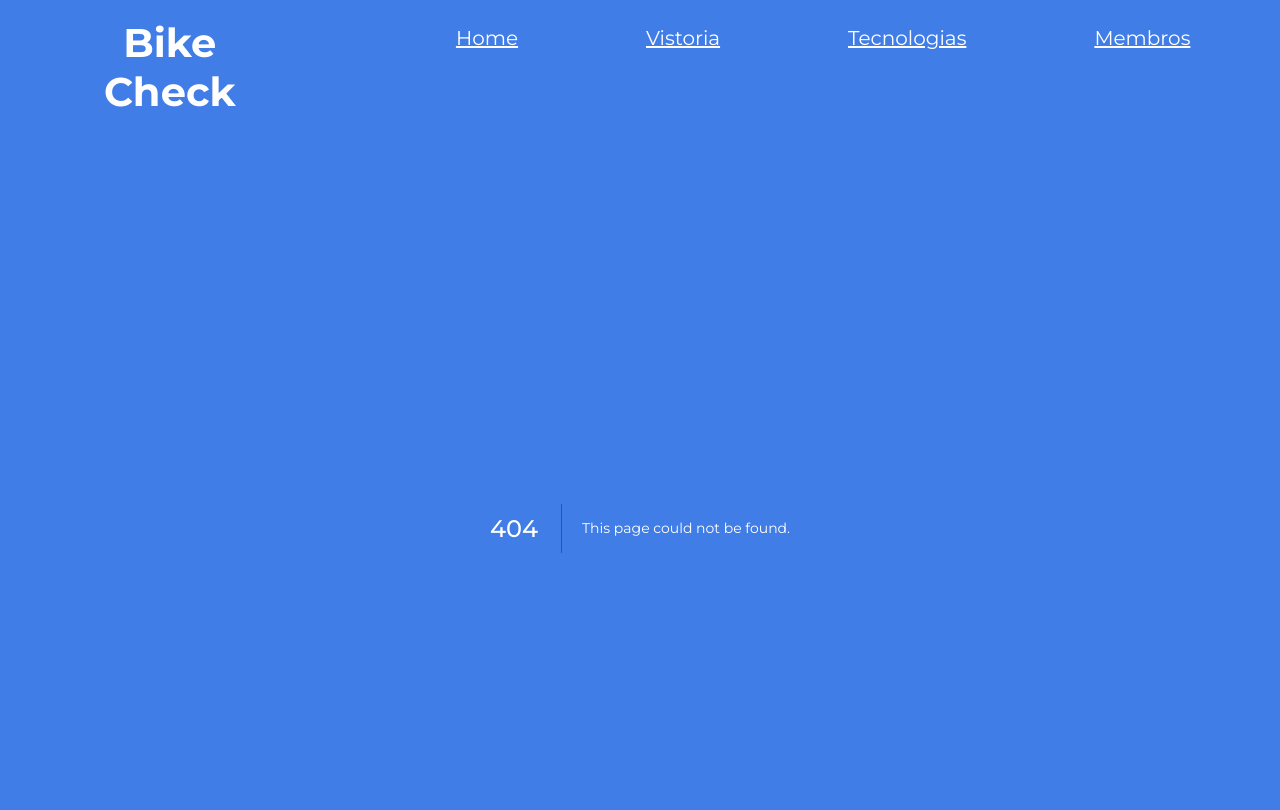
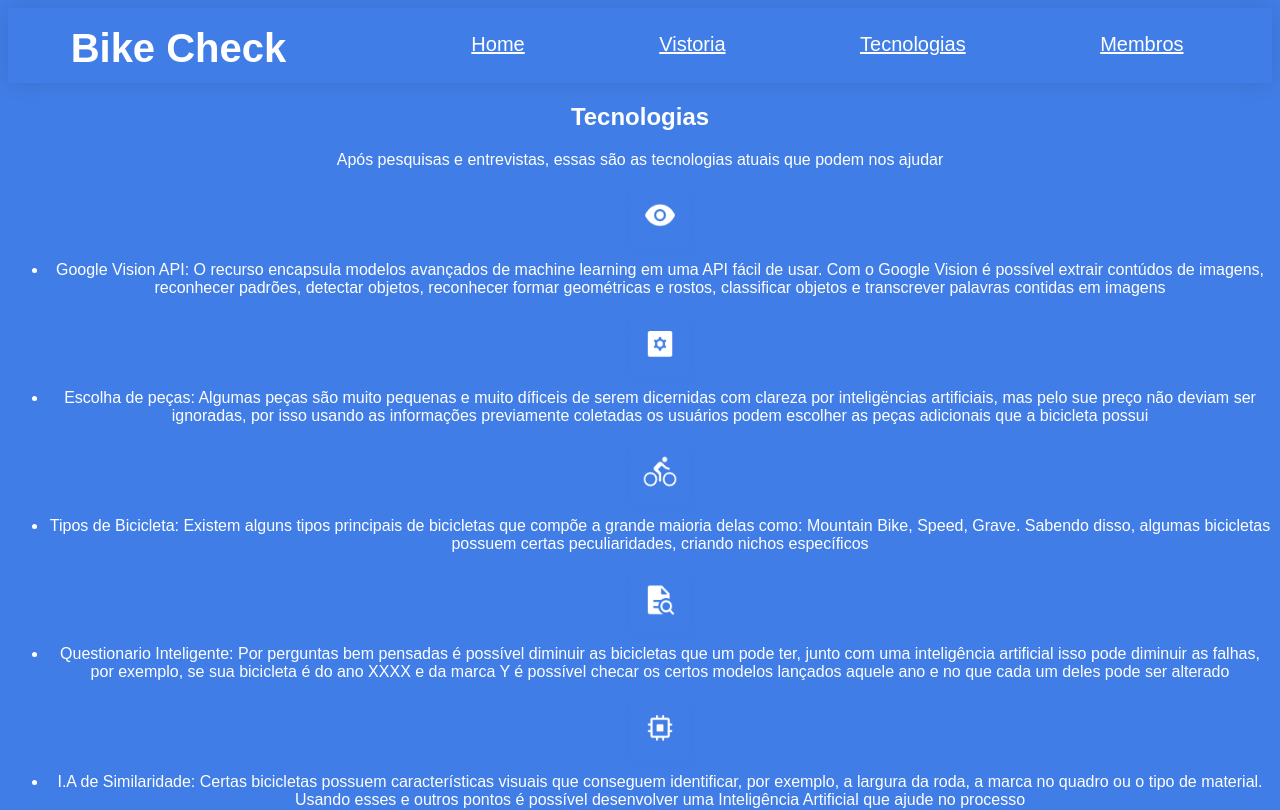
Before and after one commit to TomazPecoraro/Sprint4-RWD, a Next.js app: page /Tecnologias/tecnologias in a window 1280 px wide. Before the commit this address had no page. Shown: the top 810 px of the page. Built offline with nearby package versions, Linux system fonts and the light colour scheme.

Commit message:
tecnologias ok

```diff
--- /dev/null
+++ b/src/pages/Tecnologias/tecnologias.jsx
@@ -0,0 +1,43 @@
+import '../../app/globals.css'
+import Image from 'next/image';
+import Header from '../../components/Cabecalho/cabecalho';
+import Rodape from '@/components/Rodape/rodape';
+
+export default function Tecnologias() {
+  return (
+    <div>
+      <header>
+        <Header/>
+      </header>
+      <main>
+        <section>
+          <h2>Tecnologias</h2>
+          <p>Após pesquisas e entrevistas, essas são as tecnologias atuais que podem nos ajudar</p>
+          <ul>
+          < Image src = "/07.png" width={72}height={72}/>
+            <li>Google Vision API: O recurso encapsula modelos avançados de machine learning em uma API fácil de usar. Com o Google Vision é possível extrair contúdos de imagens, reconhecer padrões, detectar objetos, reconhecer formar geométricas e rostos, classificar objetos e transcrever palavras contidas em imagens</li>
+          </ul>
+          <ul>
+          < Image src = "/08.png" width={72}height={72}/>
+            <li>Escolha de peças: Algumas peças são muito pequenas e muito díficeis de serem dicernidas com clareza por inteligëncias artificiais, mas pelo sue preço não deviam ser ignoradas, por isso usando as informações previamente coletadas os usuários podem escolher as peças adicionais que a bicicleta possui</li>
+          </ul>
+          <ul>
+          < Image src = "/09.png" width={72}height={72}/>
+            <li>Tipos de Bicicleta: Existem alguns tipos principais de bicicletas que compõe a grande maioria delas como: Mountain Bike, Speed, Grave. Sabendo disso, algumas bicicletas possuem certas peculiaridades, criando nichos específicos</li>
+          </ul>
+          <ul>
+          < Image src = "/10.png" width={72}height={72}/>
+            <li>Questionario Inteligente: Por perguntas bem pensadas é possível diminuir as bicicletas que um pode ter, junto com uma inteligência artificial isso pode diminuir as falhas, por exemplo, se sua bicicleta é do ano XXXX e da marca Y é possível checar os certos modelos lançados aquele ano e no que cada um deles pode ser alterado</li>
+          </ul>
+          <ul>
+          < Image src = "/11.png" width={72}height={72}/>
+            <li>I.A de Similaridade: Certas bicicletas possuem características visuais que conseguem identificar, por exemplo, a largura da roda, a marca no quadro ou o tipo de material. Usando esses e outros pontos é possível desenvolver uma Inteligência Artificial que ajude no processo</li>
+          </ul>
+        </section>
+      </main>
+      <footer>
+        <Rodape/>
+      </footer>
+    </div>
+  );
+};
```
Also changed, not shown: src/pages/Tecnologias/tecnologia.module.css (added).
